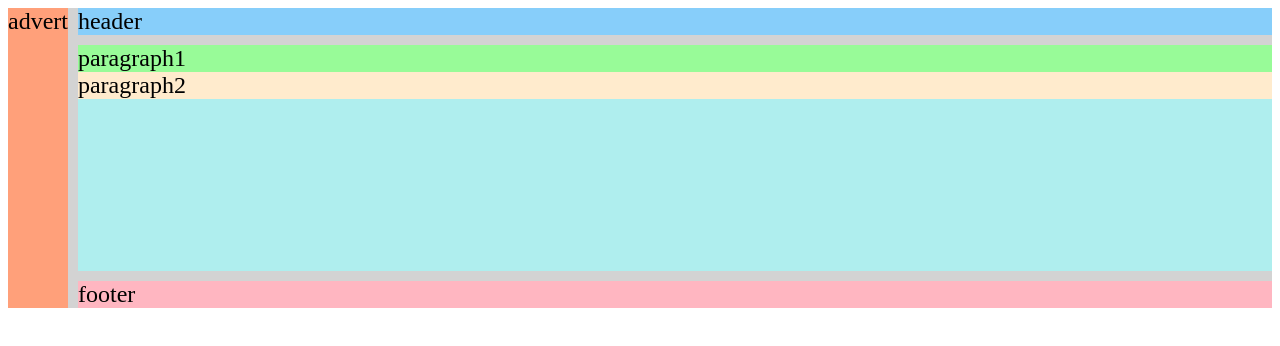
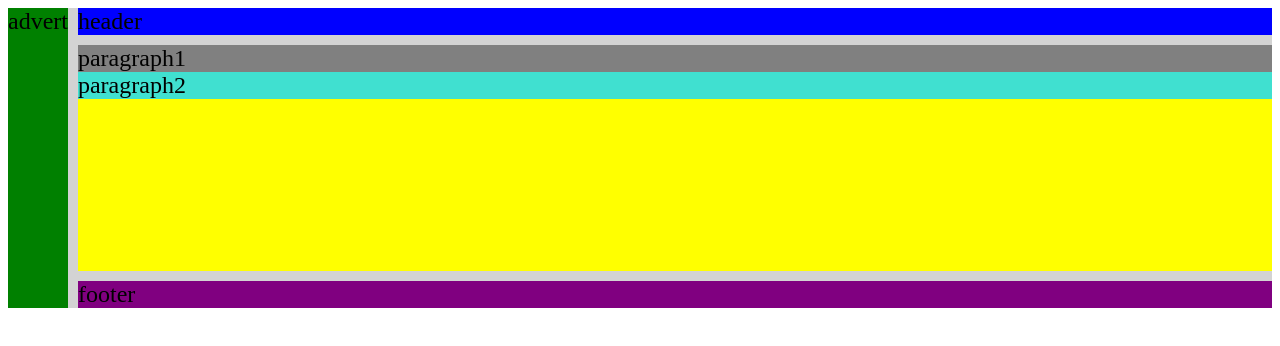
Before and after one commit to shindanny/shindanny.github.io, a plain HTML site: page index.html in a window 1280 px wide. Drawn offline with Linux system fonts and the light colour scheme.

Commit message:
Update index.html

```diff
--- a/index.html
+++ b/index.html
@@ -14,41 +14,37 @@
       "advert footer";
   }
   .item1 {
-    background: LightSkyBlue;
+    background: blue;
     grid-area: header;
   }
 
   .item2 {
-    background: LightSalmon;
+    background: green;
     grid-area: advert;
   }
 
   .item3 {
-    background: PaleTurquoise;
+    background: yellow;
     grid-area: content;
-    /* Only change code below this line */
-
-
-    /* Only change code above this line */
   }
 
   .item4 {
-    background: lightpink;
+    background: purple;
     grid-area: footer;
   }
 
   .itemOne {
-    background: PaleGreen;
+    background: gray;
   }
 
   .itemTwo {
-    background: BlanchedAlmond;
+    background: turquoise;
   }
 
 </style>
 <head>
     <meta charset="utf-8">
-    <title>𝗧𝗛𝗘 𝗪𝗘𝗕𝗦𝗜𝗧𝗘</title>
+    <title>𝑇𝐻𝐸 𝑊𝐸𝐵𝑆𝐼𝑇𝐸</title>
   </head>
 <div class="container">
   <div class="item1">header</div>
```
